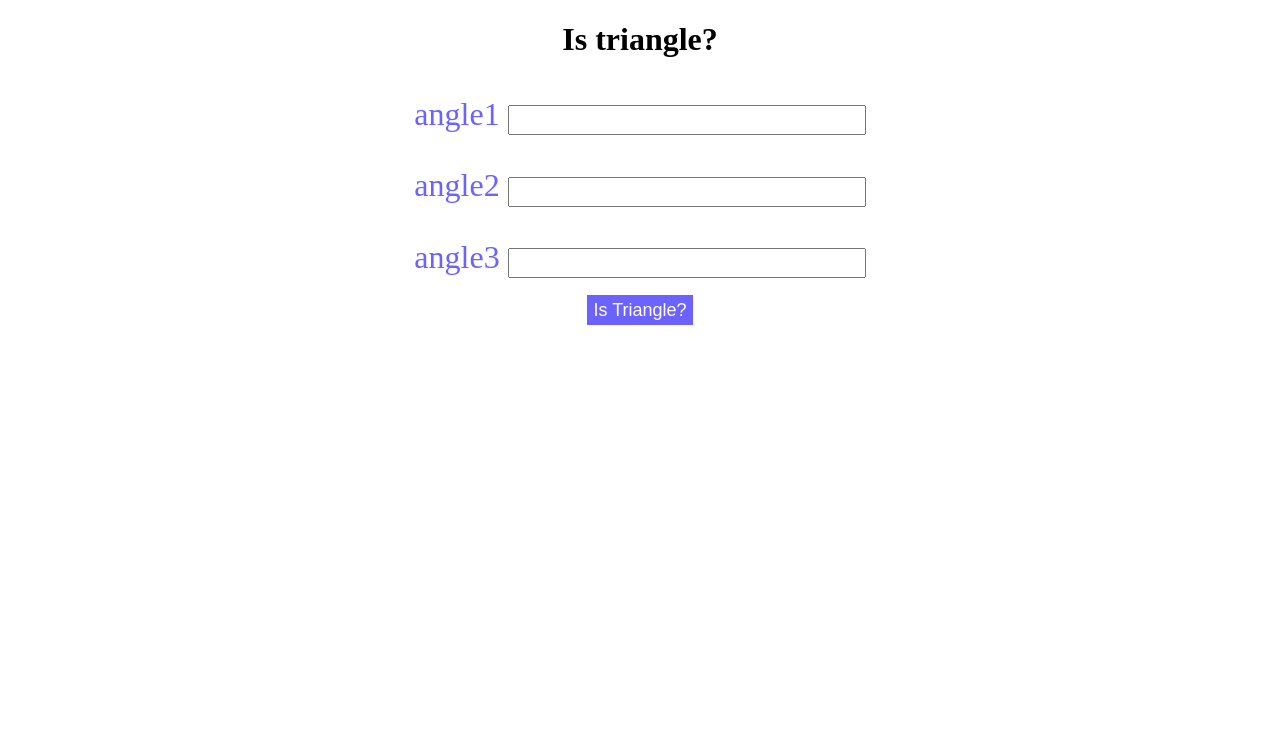
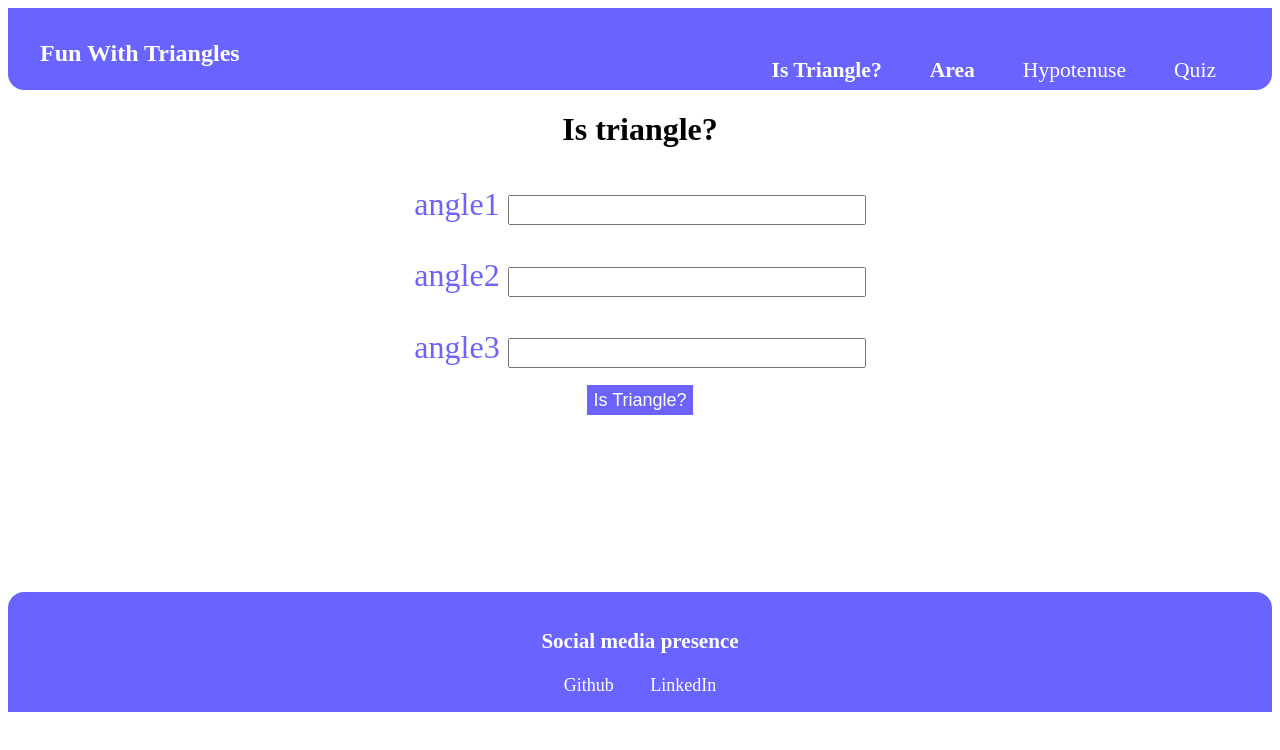
Before and after one commit to Vaishnavi1217/fun_with_triangles, a plain HTML site: page IsTriangle.html in a window 1280 px wide. Drawn offline with Linux system fonts and the light colour scheme.

Commit message:
nav and social media links added

```diff
--- a/IsTriangle.html
+++ b/IsTriangle.html
@@ -8,6 +8,23 @@
     <link rel="stylesheet" href="style.css">
 </head>
 <body>
+    <nav class="nav-bar">
+        <div id="intro"><b>Fun With Triangles</b></div>
+        <ul class="list">
+            <li class="list-items">
+                <a href="quiz.html">Quiz</a>
+            </li>
+            <li class="list-items">
+                <a href="hypt.html">Hypotenuse</a>
+            </li>
+            <li class="list-items">
+                <a href="area.html"><b>Area</b></a>
+            </li>
+            <li class="list-items">
+                <a href="IsTriangle.html"><b>Is Triangle?</b></a>
+            </li>
+        </ul>
+    </nav>
     <h1>Is triangle?</h1>
     <label for="angle1">angle1
         <input type="number" class="angle-input">
@@ -20,6 +37,12 @@
     </label>
     <button id="is-triangle-btn">Is Triangle?</button>
     <div id="output"></div>
+    <div class="container">
+        <h3>Social media presence</h3>
+
+        <a href="https://github.com/Vaishnavi1217">Github</a>
+        <a href="https://www.linkedin.com/in/vaishnavigharapurkar/">LinkedIn</a>
+    </div>
 </body>
 <script src="IsTriangle.js" type="text/javascript"></script>
 </html>
```
